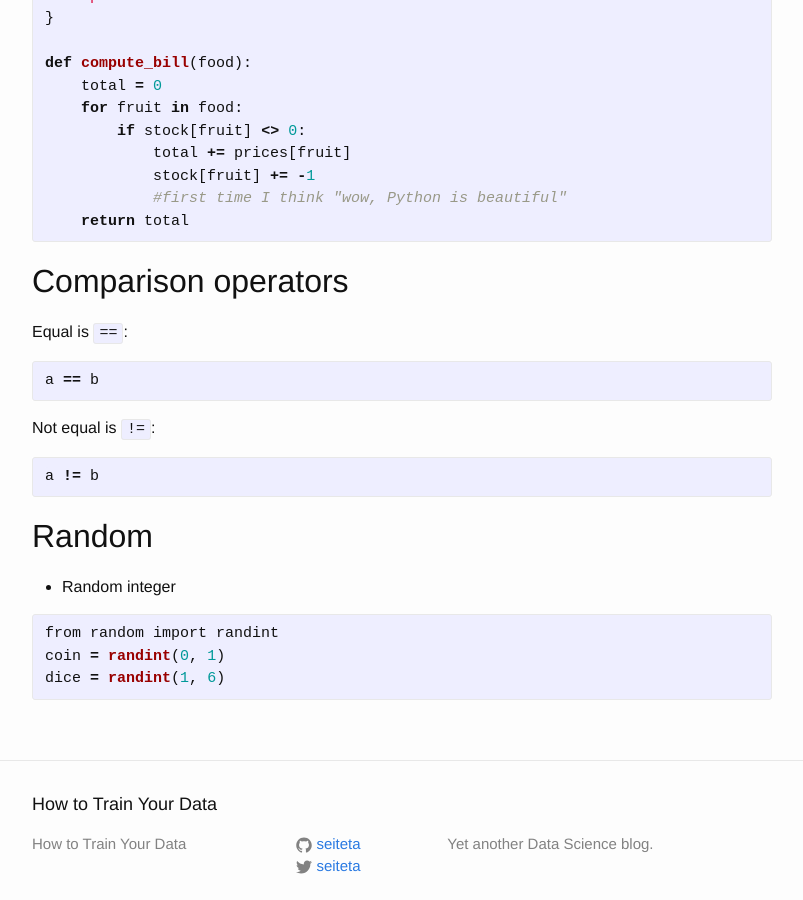
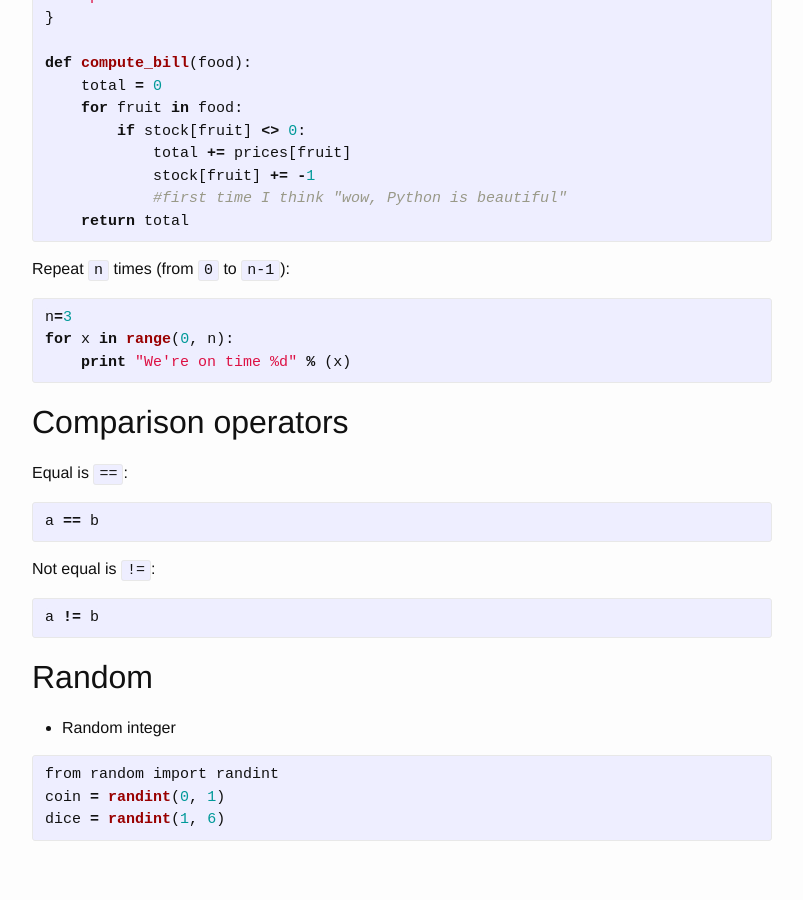
Before and after one commit to seiteta/seiteta.github.io_old, a Jekyll site: the page built from _posts/2014-11-23-python-reference.md, in a window 1280 px wide and 900 px high, scrolled down 2856 px. Shown: the whole window, without its empty margins (238-1041 px from the left). Built offline with Jekyll 4.4.1, drawn with Linux system fonts in a browser that asks for light colours.

Commit message:
Update 2014-11-23-python-reference.md

```diff
--- a/_posts/2014-11-23-python-reference.md
+++ b/_posts/2014-11-23-python-reference.md
@@ -142,6 +142,13 @@ def compute_bill(food):
     return total
 {% endhighlight %}
 
+Repeat `n` times (from `0` to `n-1`):
+{% highlight python %}
+n=3
+for x in range(0, n):
+    print "We're on time %d" % (x)
+{% endhighlight %}
+
 ## Comparison operators
 Equal is `==`:
 {% highlight python %}
```
